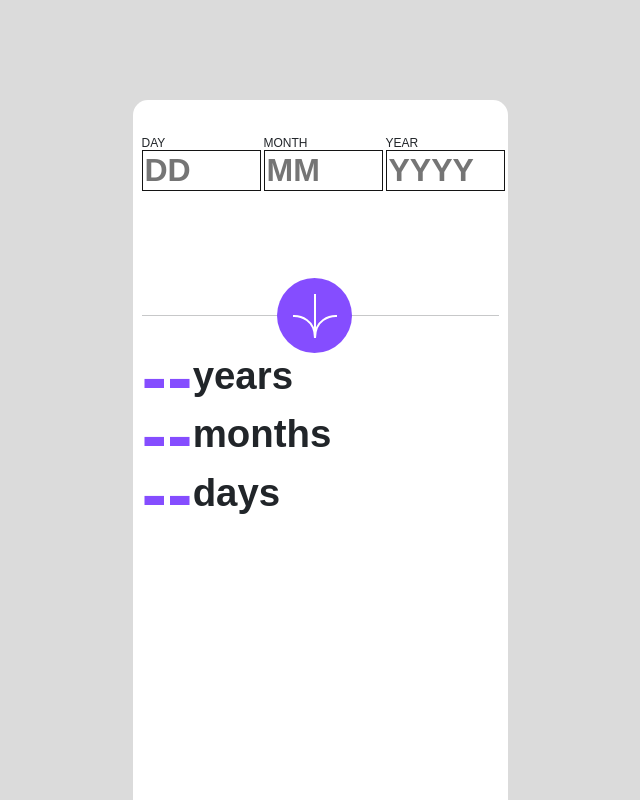
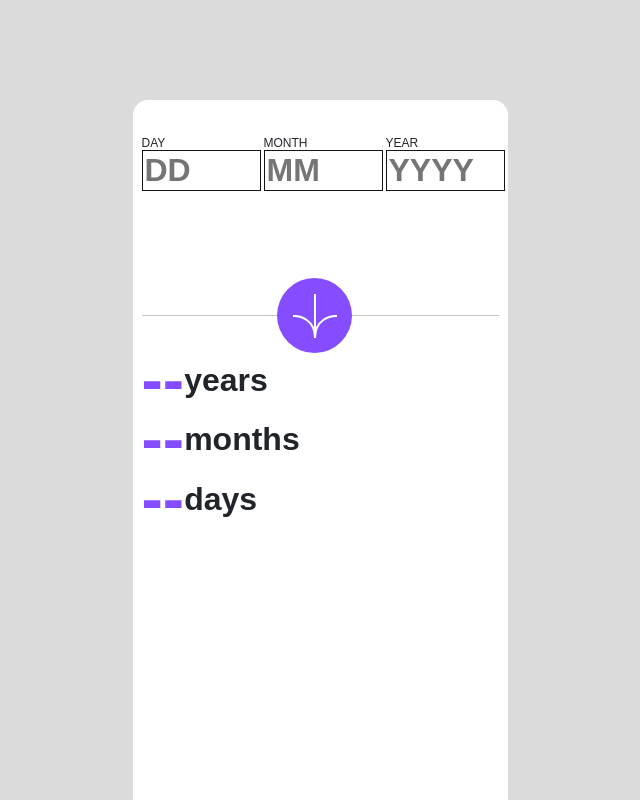
Before and after one commit to cmb347827/age-app-calculator-main-github.io, a plain HTML site: page index.html in a window 1280 px wide. Shown: the whole page, without its empty margins (320-960 px from the left). Drawn offline with nearby package versions, Linux system fonts and the light colour scheme.

Commit message:
Updated for font of output in desktop view

```diff
--- a/age-calculator-app-main.scss
+++ b/age-calculator-app-main.scss
@@ -123,10 +123,11 @@ main {
       }
     }
     .big {
-      font-size: 1.2em;
-	  font-weight: $font_weight-extrabold;
+      font-size: 1em;
+	  @include padding(10px 0 0 0);
       @media screen and(min-width: $container__form-xxl * 1px) {
-        font-size: 1.3em;
+        font-size: 1.1em;
+		@include padding(0);
       }
     }
 
@@ -171,7 +172,7 @@ main {
 
 
     @media screen and (min-width: $container__form-xxl * 1px) {
-	  max-height: 450px;
+	  max-height: 600px;
       width: 700px;
       @include padding(50px);
       @include border-radius(15px 15px 100px 15px);
--- a/index.html
+++ b/index.html
@@ -43,13 +43,13 @@
 			 <hr class='line'>
 			 <div class='row'>
 			     <div class='parent-font col height pt-3 mt-5 mt-xxl-1'>
-                   <div class='pt-2 pt-xxl-1 d-flex'>
+                   <div class='d-flex'>
 				      <span class='big' id='years'></span><span title='age in years' id='number-years'></span><span class='big'>years</span>
 				   </div>
-				   <div class='pt-2 pt-xxl-1 d-flex'>
+				   <div class='d-flex'>
                       <span class='big' id='months'></span><span title='age number of months' id='number-months'></span><span class='big'>months</span>
 				   </div>
-				   <div class='pt-2 pt-xxl-1 d-flex'>
+				   <div class='d-flex'>
                       <span class='big' id='days'></span><span title='age number of days' id='number-days'></span><span class='big'>days</span>
 				   </div>
 				 </div>
```
Also changed, not shown: age-calculator-app-main.css, 1 other file.
